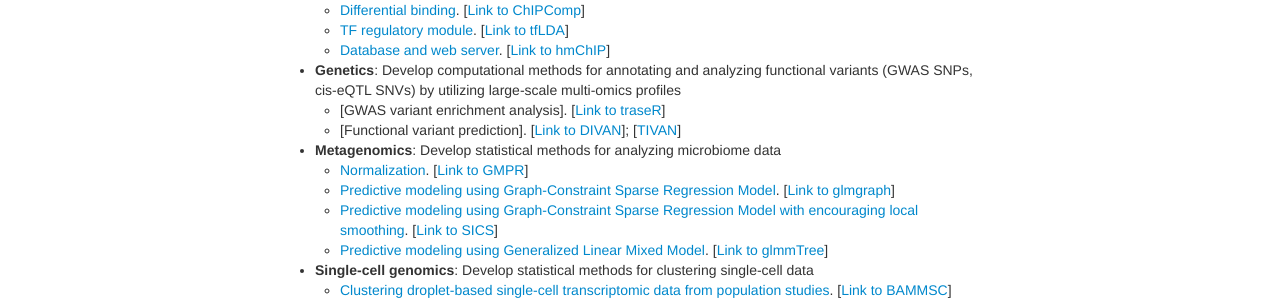
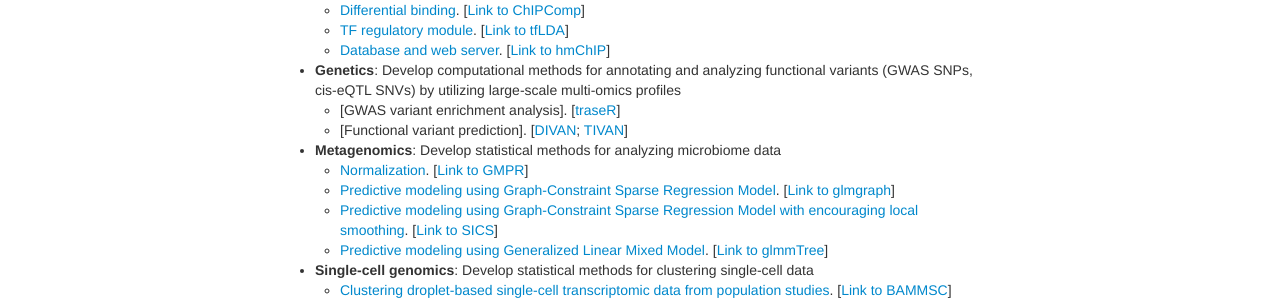
Before and after one commit to lichenbiostat/lichen-lab.github.io, a Jekyll site: the page built from index.md, in a window 1280 px wide. Shown: the part 665-965 px from the top of the page. Built offline with Jekyll 4.4.1, drawn with Linux system fonts in a browser that asks for light colours.

Commit message:
Update index.md

```diff
--- a/index.md
+++ b/index.md
@@ -47,8 +47,8 @@ Develop statistical methods and database for analyzing epigenomic data
 
 - **Genetics**:
 Develop computational methods for annotating and analyzing functional variants (GWAS SNPs, cis-eQTL SNVs) by utilizing large-scale multi-omics profiles
-	- [GWAS variant enrichment analysis]. [<a href="https://academic.oup.com/bioinformatics/article/32/8/1214/1744655">Link to traseR</a>]
-	- [Functional variant prediction]. [<a href="https://genomebiology.biomedcentral.com/articles/10.1186/s13059-016-1112-z">Link to DIVAN</a>]; [<a href="https://academic.oup.com/bioinformatics/article/35/9/1573/5126236">TIVAN</a>]
+	- [GWAS variant enrichment analysis]. [<a href="https://academic.oup.com/bioinformatics/article/32/8/1214/1744655">traseR</a>]
+	- [Functional variant prediction]. [<a href="https://genomebiology.biomedcentral.com/articles/10.1186/s13059-016-1112-z">DIVAN</a>; <a href="https://academic.oup.com/bioinformatics/article/35/9/1573/5126236">TIVAN</a>]
 
 - **Metagenomics**:
 Develop statistical methods for analyzing microbiome data
```
